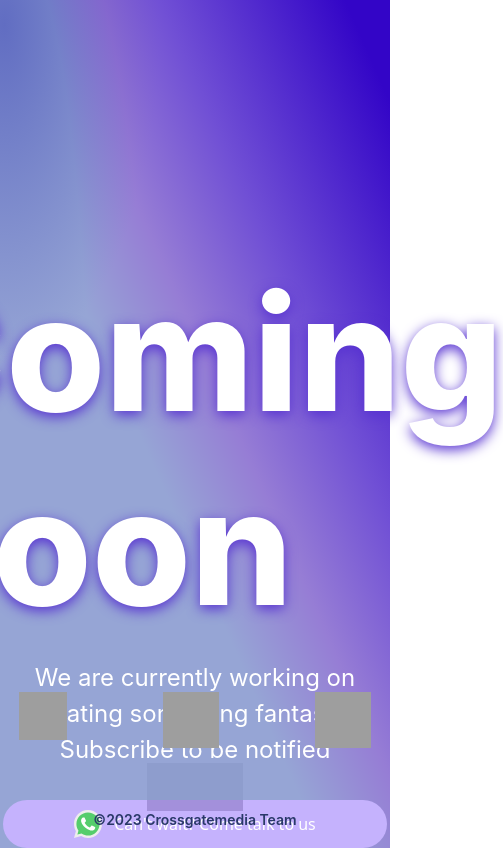
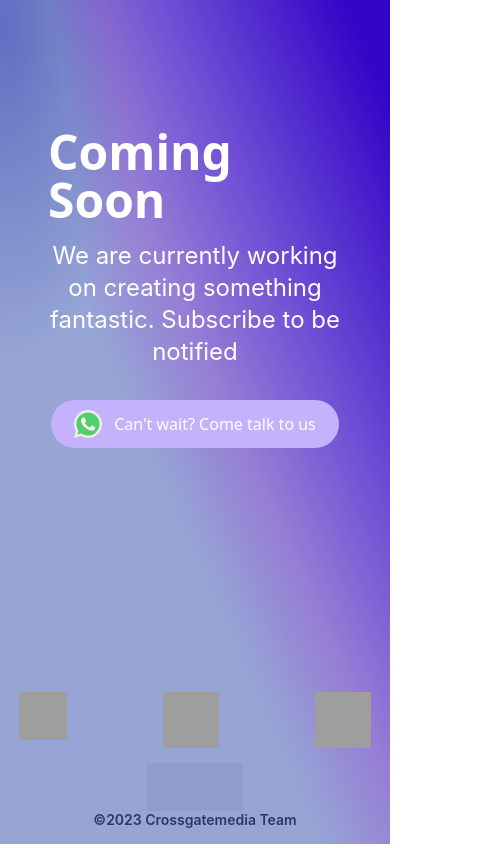
Before and after one commit to kernelguardian/crossgatemedia_webpage, a React (Create React App) app: page / in a window 390 px wide. Shown: the whole page, 503 px wide, since content can reach past the window. Built offline with nearby package versions, Linux system fonts and the light colour scheme; grey boxes are pictures that could not be loaded.

Commit message:
mobile focused

```diff
--- a/src/App.css
+++ b/src/App.css
@@ -4,21 +4,28 @@
 }
 
 .textCenter{
-
-
-
 font-family: 'Inter';
 font-style: normal;
 font-weight: 800;
 font-size: 160px;
 line-height: 194px;
 /* identical to box height */
-
-
 color: #FFFFFF;
 
 text-shadow: 0px 4px 13px #5833D1;
 }
+
+.textCentersm{
+    font-family: 'Inter';
+    font-style: normal;
+    font-weight: 800;
+
+    line-height: 194px;
+    /* identical to box height */
+    color: #FFFFFF;
+
+    text-shadow: 0px 4px 13px #5833D1;
+    }
 
 .textCenterContent{
 
--- a/src/App.js
+++ b/src/App.js
@@ -4,15 +4,12 @@ import Main from "./Main";
 import WhatsappButton from "./WhatsappButton";
 import Socials from "./Socials";
 
-
-
-
 function App() {
   return (
-    <div className="bg w-screen min-h-screen ">
+    <div className="bg w-screen min-h-screen">
       <header></header>
 
-      <div className="flex flex-col">
+      <div className="flex flex-col ml-12 mr-12">
         <Main></Main>
 
         <WhatsappButton></WhatsappButton>
--- a/src/Main.js
+++ b/src/Main.js
@@ -3,8 +3,10 @@ import React from "react";
 export default function Main() {
   return (
     <div className="flex flex-col items-center justify-center">
-      <h1 className="textCenter  mt-64">Coming Soon</h1>
-      <h2 className="textCenterContent py-4 ">
+      <h1 className="lg:font-Inter lg:text-white lg:font-bold lg:text-9xl lg:mt-64 mt-32 font-Inter text-white font-bold text-5xl">
+        Coming Soon
+      </h1>
+      <h2 className="textCenterContent py-4 lg:text-4xl text-2xl">
         We are currently working on creating something fantastic. Subscribe to
         be notified
       </h2>
--- a/src/WhatsappButton.js
+++ b/src/WhatsappButton.js
@@ -10,7 +10,7 @@ export default function WhatsappButton() {
         rel="noopener noreferrer"
         target="_blank"
       >
-        <button className="rounded-full bg-buttonBG w-96 h-12 hover:bg-sky-700 active:border-2 border-white">
+        <button className="rounded-full bg-buttonBG lg:w-96 w-72 h-12 hover:bg-sky-700 active:border-2 border-white">
           <span className="inline-flex items-baseline text-white">
             <img
               src={Whatsappicon}
```
